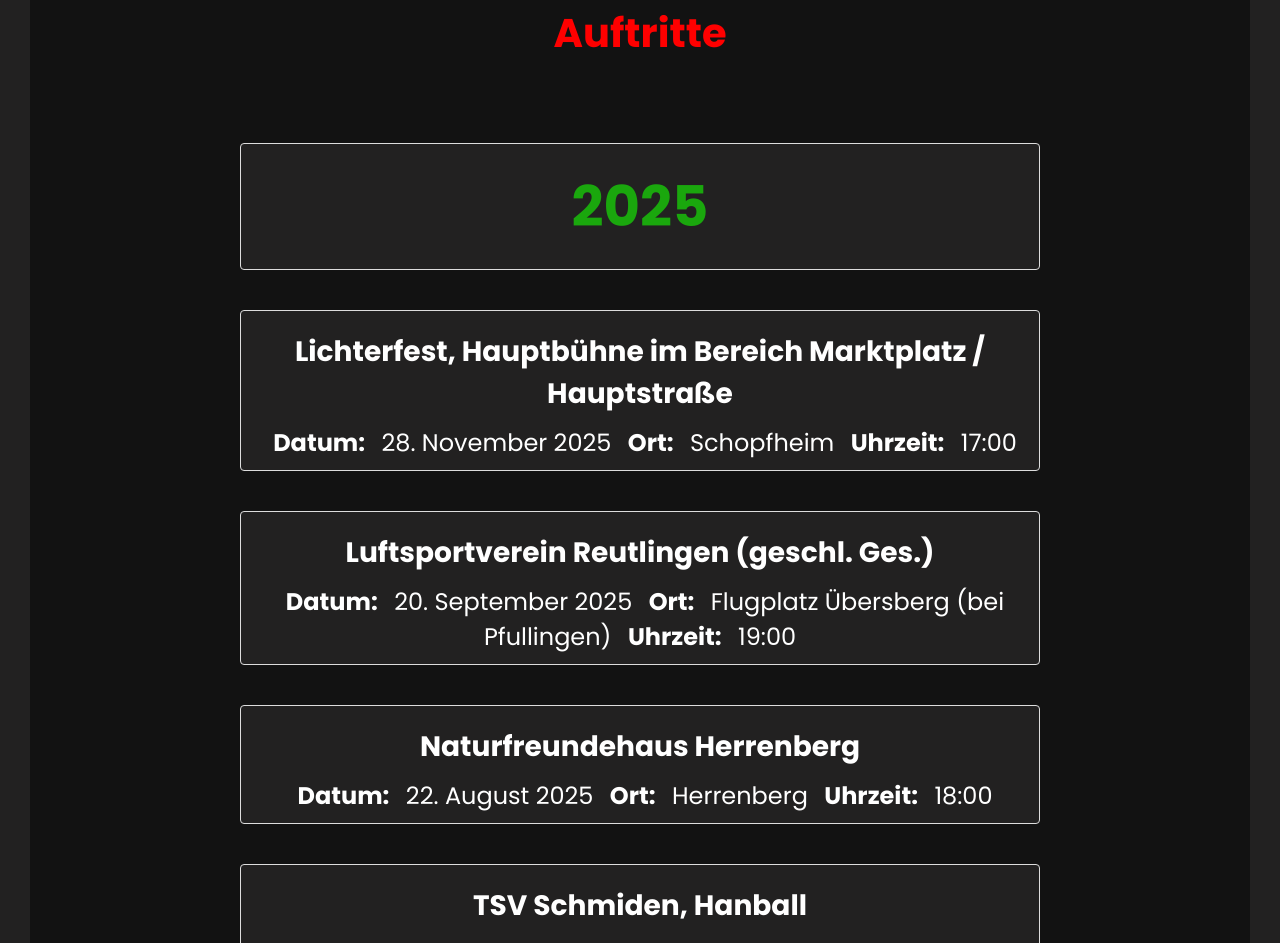
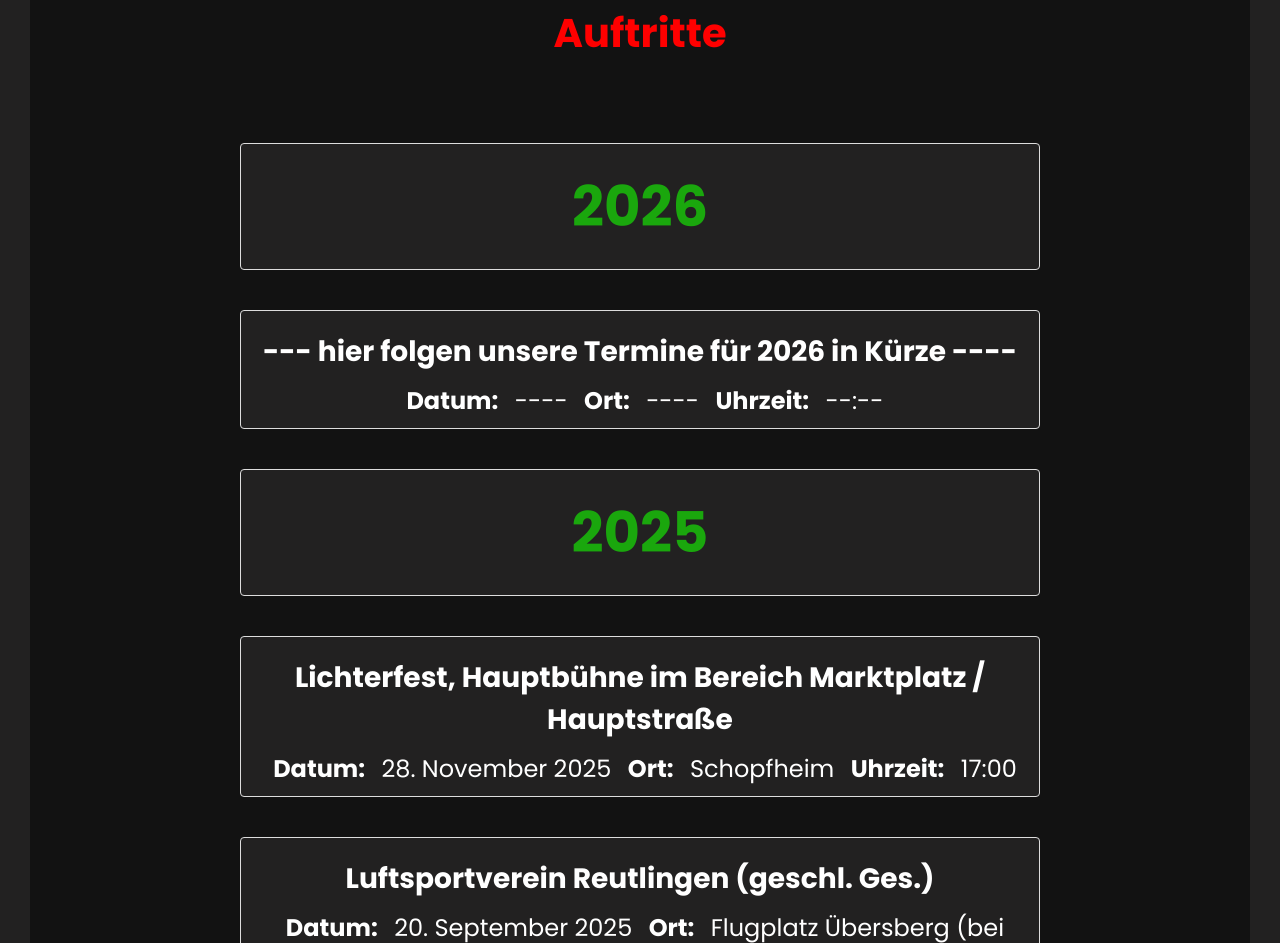
Before and after one commit to henrik-klein/dad-webs, a plain HTML site: page index.html in a window 1280 px wide. Shown: the part 3022-3965 px from the top of the page. Drawn offline with Linux system fonts and the light colour scheme; a web font is replaced by a local one.

Commit message:
Update index.html
2026 ergänzt

```diff
--- a/index.html
+++ b/index.html
@@ -94,6 +94,9 @@
     <section id="2" class="auftritte-container">
         <h2>Auftritte</h2>
         <ul class="auftritte-list">
+            <li><h1>2026</h1></li>
+              <li><h3>--- hier folgen unsere Termine für 2026 in Kürze ----</h3> <strong>Datum:</strong> ---- <strong>Ort:</strong> ---- <strong>Uhrzeit:</strong> --:--</li>
+
             <li><h1>2025</h1></li>
               <li><h3>Lichterfest, Hauptbühne im Bereich Marktplatz / Hauptstraße</h3> <strong>Datum:</strong> 28. November 2025 <strong>Ort:</strong> Schopfheim <strong>Uhrzeit:</strong> 17:00</li>
              <li><h3>Luftsportverein Reutlingen (geschl. Ges.)</h3> <strong>Datum:</strong> 20. September 2025 <strong>Ort:</strong> Flugplatz Übersberg (bei Pfullingen) <strong>Uhrzeit:</strong> 19:00</li>
```
